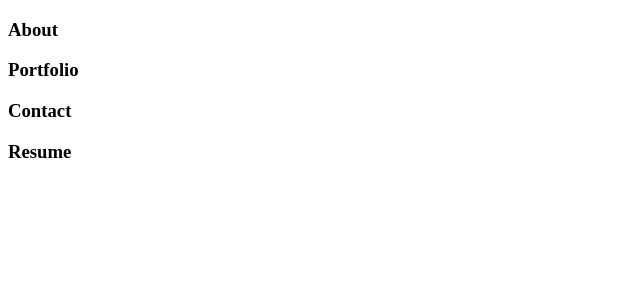
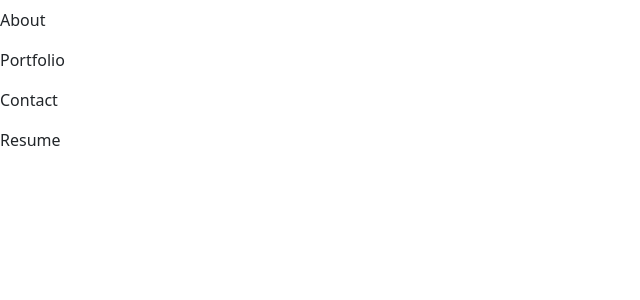
Before and after one commit to Sullisters/React-Portfolio, a React (Create React App) app: page / in a window 1280 px wide. Shown: the top 300 px of the page, without its empty margins (0-640 px from the left). Built offline with nearby package versions, Linux system fonts and the light colour scheme.

Commit message:
Beginning page components

```diff
--- a/package.json
+++ b/package.json
@@ -7,8 +7,10 @@
     "@testing-library/jest-dom": "^5.16.5",
     "@testing-library/react": "^13.4.0",
     "@testing-library/user-event": "^13.5.0",
+    "bootstrap": "^5.2.3",
     "gh-pages": "^4.0.0",
     "react": "^18.2.0",
+    "react-bootstrap": "^2.6.0",
     "react-dom": "^18.2.0",
     "react-scripts": "5.0.1",
     "web-vitals": "^2.1.4"
--- a/src/components/Navbar.js
+++ b/src/components/Navbar.js
@@ -1,18 +1,41 @@
-import React, { useState } from 'react';
+import React from 'react';
 
-function Navbar() {
-    let [nav, setNav] = useState(['About','Portfolio','Contact','Resume'])
+function Navbar({ currentPage, handlePageChange }) {
     return (
-        <div className='main-container'>
-            <div className='container'>
-                <div className='navbar'>
-                    <h3>{nav[0]}</h3>
-                    <h3>{nav[1]}</h3>
-                    <h3>{nav[2]}</h3>
-                    <h3>{nav[3]}</h3>
-                </div>
-            </div>
-        </div>
+                <ul className='navbar-nav text-decoration-none d-flex justify-content-around'>
+                    <li className='nav-item'>
+                        <a
+                            className='nav-link'
+                            href='#'
+                            onClick={() => handlePageChange('About')}>
+                            About
+                        </a>
+                    </li>
+                    <li className='nav-item'>
+                        <a
+                            className='nav-link'
+                            href='#'
+                            onClick={() => handlePageChange('Portfolio')}>
+                        Portfolio
+                        </a>
+                    </li>
+                    <li className='nav-item'>
+                        <a
+                            className='nav-link'
+                            href='#'
+                            onClick={() => handlePageChange('Contact')}>
+                        Contact
+                        </a>
+                    </li>
+                    <li className='nav-item'>
+                        <a
+                            className='nav-link'
+                            href='#'
+                            onClick={() => handlePageChange('Resume')}>
+                        Resume
+                        </a>
+                    </li>
+                </ul>
     )
 }
 
```
Also changed, not shown: src/App.js (+6 -2 lines), src/components/Container.js (added, +29 -0 lines), src/components/Footer.js (+15 -0 lines), src/components/Hello.js (deleted, +0 -13 lines), src/components/Header.js (deleted), src/components/Portfolio.js (deleted), src/components/Project.js (deleted), 1 other file (tests, documents, lock files or other folders).
